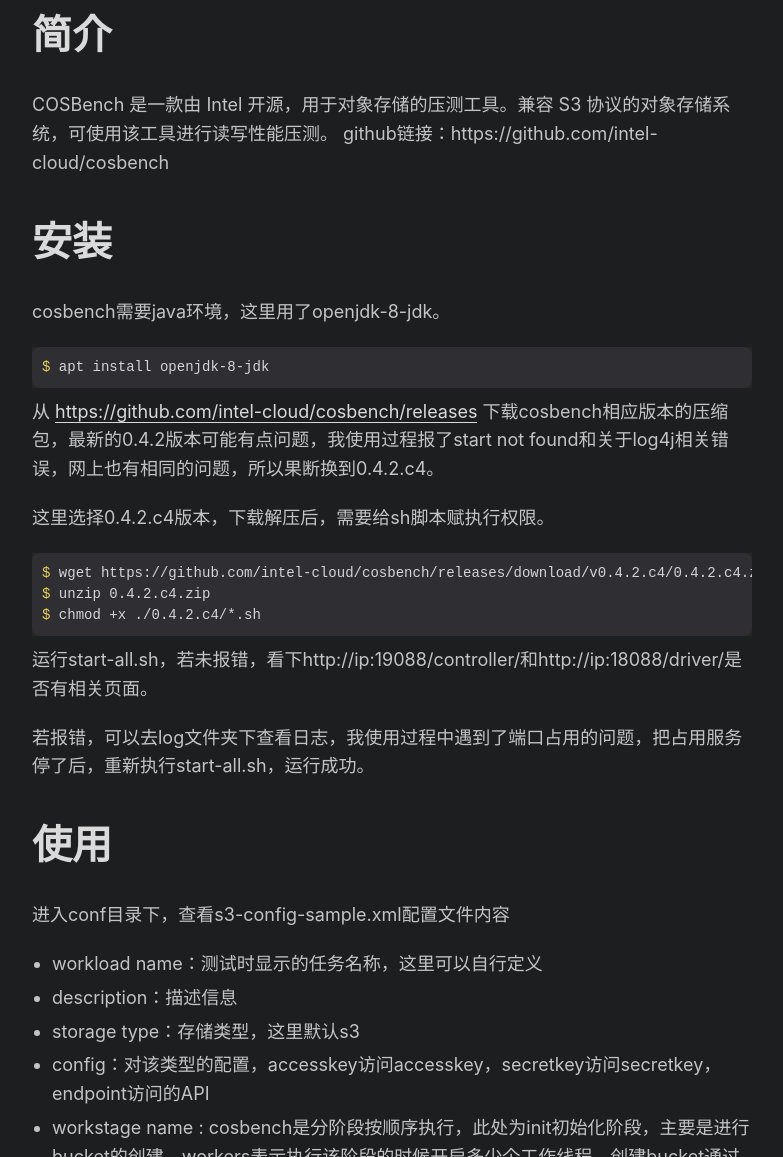
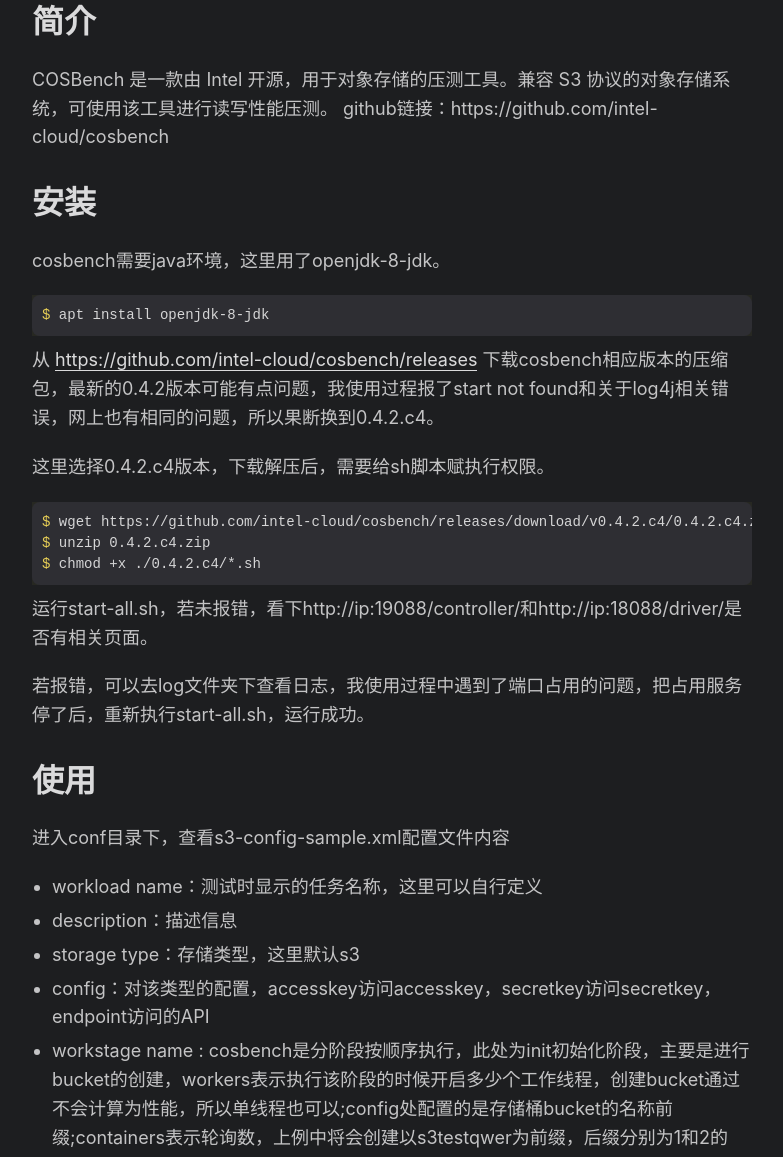
Before and after one commit to Aegiszz/aegiszz.github.io, a plain HTML site: page posts/cosbench学习/index.html in a window 1280 px wide. Shown: the part 209-1366 px from the top of the page, without its empty margins (248-1031 px from the left). Drawn offline with Linux system fonts and the light colour scheme.

Commit message:
cosbench

```diff
--- a/posts/cosbench学习/index.html
+++ b/posts/cosbench学习/index.html
@@ -166,10 +166,10 @@ $ bash cli.sh submit conf/s3-config-sample.xml 然后可以到http://ip:19088/co
 
 </div>
   </header>
-  <div class="post-content"><h1 id="简介">简介<a hidden class="anchor" aria-hidden="true" href="#简介">#</a></h1>
+  <div class="post-content"><h2 id="简介">简介<a hidden class="anchor" aria-hidden="true" href="#简介">#</a></h2>
 <p>COSBench 是一款由 Intel 开源，用于对象存储的压测工具。兼容 S3 协议的对象存储系统，可使用该工具进行读写性能压测。
 github链接：https://github.com/intel-cloud/cosbench</p>
-<h1 id="安装">安装<a hidden class="anchor" aria-hidden="true" href="#安装">#</a></h1>
+<h2 id="安装">安装<a hidden class="anchor" aria-hidden="true" href="#安装">#</a></h2>
 <p>cosbench需要java环境，这里用了openjdk-8-jdk。</p>
 <div class="highlight"><pre tabindex="0" style="color:#f8f8f2;background-color:#272822;-moz-tab-size:4;-o-tab-size:4;tab-size:4;"><code class="language-shell" data-lang="shell"><span style="display:flex;"><span>$ apt install openjdk-8-jdk
 </span></span></code></pre></div><p>从 <a href="https://github.com/intel-cloud/cosbench/releases">https://github.com/intel-cloud/cosbench/releases</a> 下载cosbench相应版本的压缩包，最新的0.4.2版本可能有点问题，我使用过程报了start not found和关于log4j相关错误，网上也有相同的问题，所以果断换到0.4.2.c4。</p>
@@ -179,7 +179,7 @@ github链接：https://github.com/intel-cloud/cosbench</p>
 </span></span><span style="display:flex;"><span>$ chmod +x ./0.4.2.c4/*.sh
 </span></span></code></pre></div><p>运行start-all.sh，若未报错，看下http://ip:19088/controller/和http://ip:18088/driver/是否有相关页面。</p>
 <p>若报错，可以去log文件夹下查看日志，我使用过程中遇到了端口占用的问题，把占用服务停了后，重新执行start-all.sh，运行成功。</p>
-<h1 id="使用">使用<a hidden class="anchor" aria-hidden="true" href="#使用">#</a></h1>
+<h2 id="使用">使用<a hidden class="anchor" aria-hidden="true" href="#使用">#</a></h2>
 <p>进入conf目录下，查看s3-config-sample.xml配置文件内容</p>
 <ul>
 <li>workload name：测试时显示的任务名称，这里可以自行定义</li>
```
